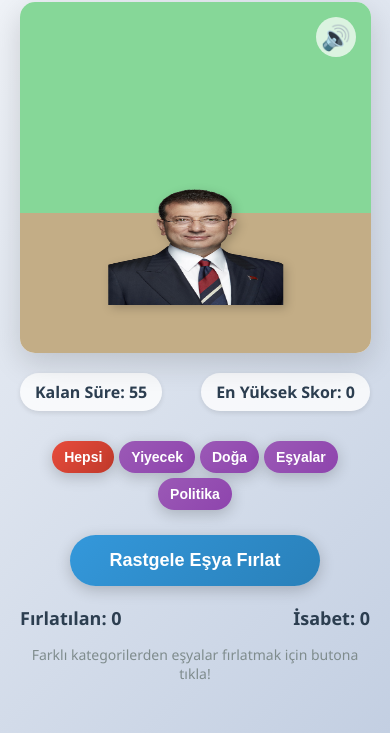
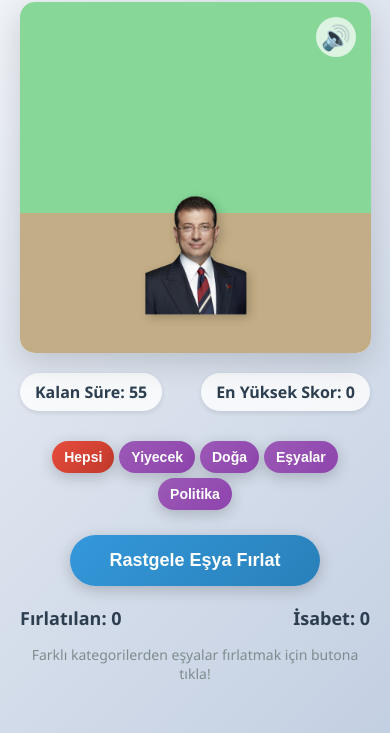
Before and after one commit to arthlor/esyafirlat, a plain HTML site: page index.html in a window 390 px wide. Shown: the part 151-884 px from the top of the page. Drawn offline with Linux system fonts and the light colour scheme.

Commit message:
Update index.html

```diff
--- a/index.html
+++ b/index.html
@@ -54,7 +54,7 @@
     }
 
     .target-image {
-      width: 220px;
+      width: auto;
       height: 220px;
       position: absolute;
       bottom: 20px;
@@ -63,7 +63,8 @@
       z-index: 2;
       filter: drop-shadow(3px 3px 5px rgba(0,0,0,0.2));
       transition: transform 0.2s ease;
-      cursor: pointer;
+      object-fit: contain;
+      max-width: 100%;
     }
 
     .target-image:hover {
@@ -259,16 +260,42 @@
       box-shadow: 0 2px 5px rgba(0,0,0,0.1);
     }
 
+    .target-container {
+      position: absolute;
+      bottom: 0;
+      left: 0;
+      width: 100%;
+      height: 250px;
+      display: flex;
+      justify-content: center;
+      align-items: flex-end;
+      z-index: 2;
+    }
+
     /* Responsive adjustments */
+    @media (max-width: 768px) {
+      .target-image {
+        height: 200px;
+      }
+
+      .target-container {
+        height: 220px;
+      }
+    }
+
     @media (max-width: 500px) {
+      .target-image {
+        height: 180px;
+        bottom: 10px;
+      }
+
+      .target-container {
+        height: 180px;
+      }
+
       .game-container {
         width: 90vw;
         height: 90vw;
-      }
-
-      .target-image {
-        width: 45vw;
-        height: 45vw;
       }
 
       h1 {
@@ -292,7 +319,9 @@
   <div class="game-container" id="gameContainer">
     <div class="game-background"></div>
     <div class="rain-effect" id="rainEffect"></div>
-    <img src="./assets/ekrem-imamoglu.png" alt="Ekrem İmamoğlu" class="target-image" id="targetImage">
+    <div class="target-container">
+      <img src="./assets/ekrem-imamoglu.png" alt="Ekrem İmamoğlu" class="target-image" id="targetImage">
+    </div>
     <div class="flash" id="flashEffect"></div>
     <div class="volume-control" id="volumeToggle">🔊</div>
   </div>
@@ -337,7 +366,7 @@
       ],
       nature: [
         { name: "flower", emoji: "🌹", size: 40, effect: "float" },
-        { name: "water balloon", emoji: "💧", size: 40, effect: "splash" },
+        { name: "water balloon", emoji: "��", size: 40, effect: "splash" },
         { name: "snowball", emoji: "❄️", size: 35, effect: "splash" },
         { name: "leaf", emoji: "🍃", size: 40, effect: "float" },
         { name: "rock", emoji: "🪨", size: 45, effect: "bounce" },
```
